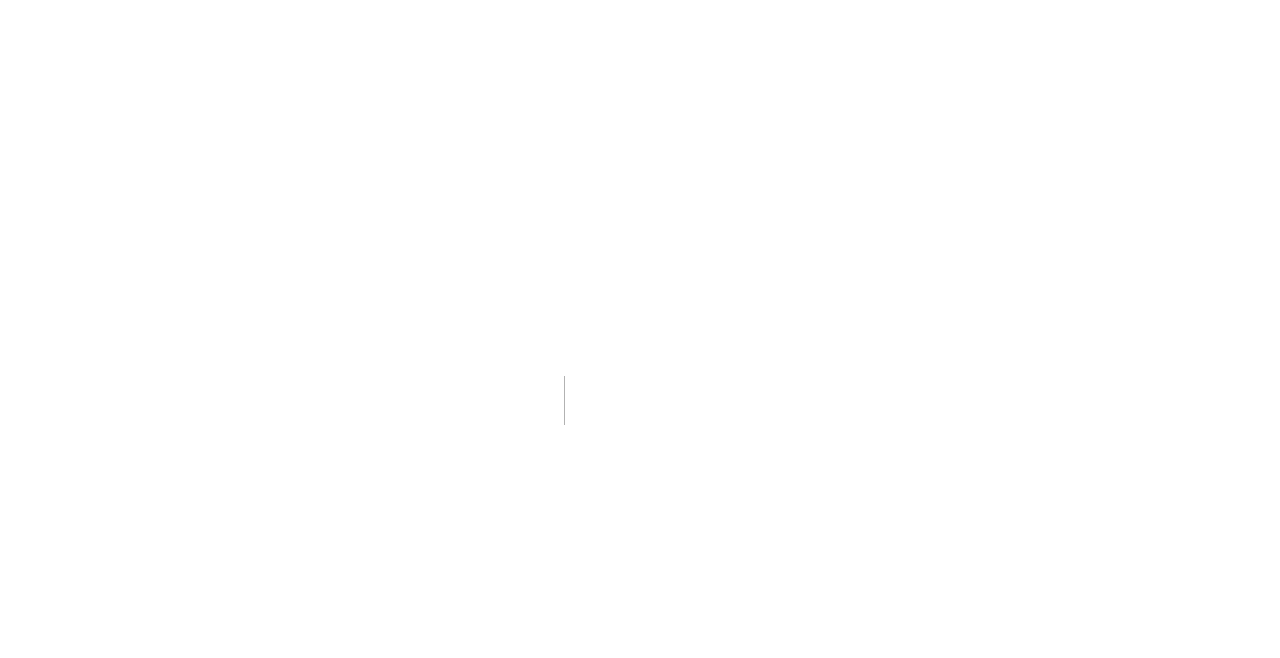
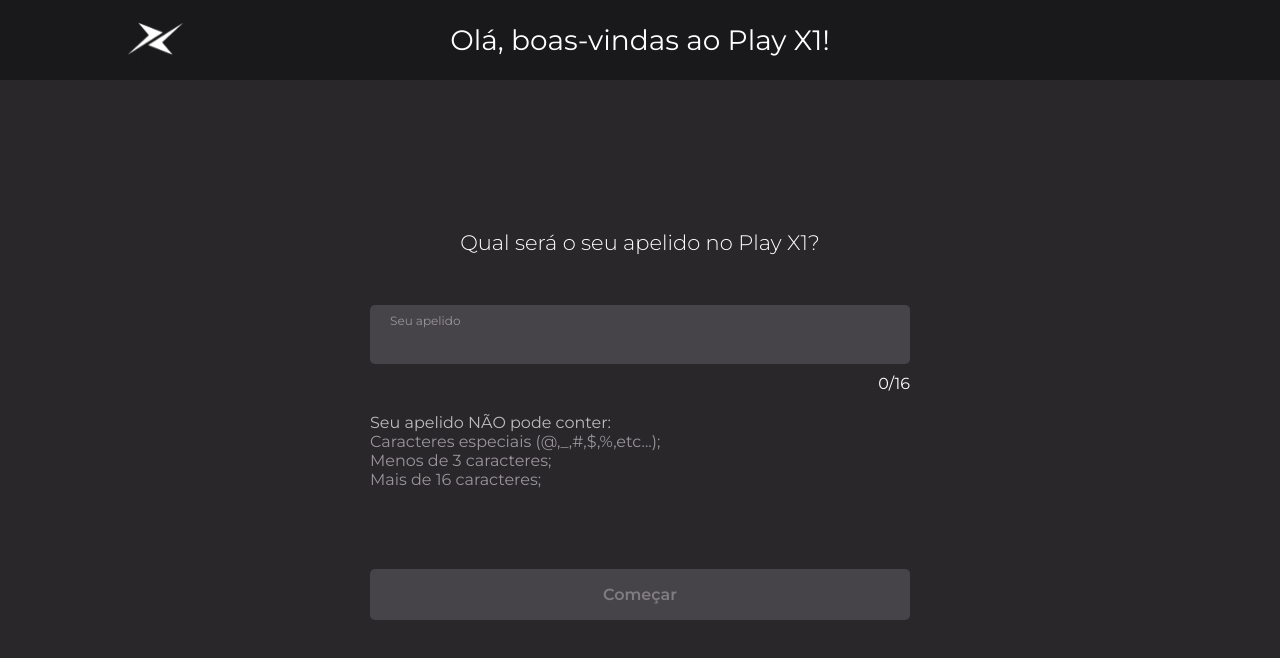
Before and after one commit to gaabscps/ProjetoX1, a Next.js app: page /welcome in a window 1280 px wide. Before the commit this address had no page. Shown: the top 658 px of the page. Built offline with nearby package versions, Linux system fonts and the light colour scheme.

Commit message:
✨ Fluxo cadastro Adicionado fluxo de cadastro mockado com pagina de boas vindas.

```diff
--- a/src/app/landing/useLanding.tsx
+++ b/src/app/landing/useLanding.tsx
@@ -7,8 +7,10 @@
     const [values, setValues] = useState({
         name: '',
         email: '',
+        cpf: '',
         password: '',
         confirmPassword: '',
+        birthDate: '',
     });
 
 
--- /dev/null
+++ b/src/app/welcome/components/Header/index.tsx
@@ -0,0 +1,15 @@
+import Image from 'next/image';
+import logo from '@/assets/svg/X1_logo_vertical_branco 1.svg';
+
+
+export default function WelcomeHeader() {
+
+    return (
+        <header>
+            <div className="w-100 welcome-header-container">
+                <Image className="welcome-header-logo" src={logo} alt='logo' />
+                <h5 className="h5-500">Olá, boas-vindas ao Play X1!</h5>
+            </div>
+        </header>
+    )
+}
--- /dev/null
+++ b/src/app/welcome/components/Header/styles/styles.module.scss
@@ -0,0 +1,31 @@
+.welcome-header-container {
+  height: 80px;
+  background: #19181a;
+  display: flex;
+  align-items: center;
+  justify-content: center;
+  position: relative;
+}
+
+.welcome-header-logo {
+  position: absolute;
+  left: 10%;
+}
+
+.welcome-body {
+  display: flex;
+  justify-content: center;
+}
+
+@media screen and (max-width: 768px) {
+  .welcome-header-logo {
+    left: 3%;
+    width: 40px;
+  }
+}
+
+@media screen and (max-width: 480px) {
+  .welcome-header-logo {
+    display: none;
+  }
+}
--- /dev/null
+++ b/src/app/welcome/page.tsx
@@ -0,0 +1,79 @@
+'use client'
+
+import Input from '@/components/Input';
+import WelcomeHeader from './components/Header';
+import { Body } from '@/components/Body';
+import { Button } from '@/components/Button';
+import check from '@/assets/svg/check.svg';
+import { useWelcome } from './useWelcome';
+import Link from 'next/link';
+import { ToastContainer } from 'react-toastify';
+import 'react-toastify/dist/ReactToastify.css';
+
+export default function Welcome() {
+
+
+    const welcome = useWelcome()
+    const { nickname, handleChange, handleSubmit, error, errorMessage } = welcome
+
+
+
+    return (
+        <>
+            <ToastContainer theme='dark' toastStyle={{
+                background: '#29272A',
+                fontSize: '14px',
+                boxShadow: '5px 5px 10px rgba(0, 0, 0, 0.25)',
+            }}
+            />
+            <WelcomeHeader />
+            <Body small marginTop="150px">
+                <div>
+                    <h6 style={{ marginBottom: '50px' }} className="h6-400 d-flex justify-content-center">Qual será o seu apelido no Play X1?</h6>
+                    <Input
+                        name="nickname"
+                        searchIcon={{
+                            right: '20px',
+                            bottom: '47px'
+                        }}
+                        icon={!error && nickname.nickname !== '' ? check : undefined}
+                        value={nickname.nickname}
+                        onChange={(e) => handleChange(e)}
+                        maxLength={16}
+                        label="Seu apelido"
+                        error={errorMessage}
+                        showMaxLength
+                        styledLabel
+                    />
+                </div>
+                <div className="color-black-7 mb-5">
+                    <p>
+                        Seu apelido NÃO pode conter:
+                    </p>
+                    <ul >
+                        <li className="color-black-6">
+                            <p>
+                                Caracteres especiais (@,_,#,$,%,etc...);
+                            </p>
+                        </li>
+                        <li className="color-black-6">
+                            <p>
+                                Menos de 3 caracteres;
+                            </p>
+                        </li>
+                        <li className="color-black-6">
+                            <p>
+                                Mais de 16 caracteres;
+                            </p>
+                        </li>
+                    </ul>
+                </div>
+                <div className="d-flex justify-content-center">
+                    <Link className="w-100" onClick={() => handleSubmit()} href={error ? '/welcome' : '/dashboard'}>
+                        <Button disabled={!nickname.nickname} width="100%" size="large" theme="primary" content="Começar" />
+                    </Link>
+                </div>
+            </Body>
+        </>
+    )
+}
--- /dev/null
+++ b/src/app/welcome/styles/styles.scss
@@ -0,0 +1 @@
+@import '../components/Header/styles/styles.module.scss';
--- /dev/null
+++ b/src/app/welcome/useWelcome.tsx
@@ -0,0 +1,70 @@
+import { useEffect, useState } from 'react';
+import { toast } from 'react-toastify';
+
+export const useWelcome = () => {
+    const [nickname, setNickname] = useState({
+        nickname: '',
+    });
+    const [error, setError] = useState(false)
+    const [errorMessage, setErrorMessage] = useState('')
+
+    // FORMS
+    const handleChange = (event: any) => {
+        const fieldValue = event.target.value
+        const fieldName = event.target.name
+
+        setNickname((currentValues) => {
+            return {
+                ...currentValues,
+                [fieldName]: fieldValue,
+            }
+        })
+    }
+
+    const validation = () => {
+        const specialCharacters = ['@', '_', '-', '#', '$', '%', '¨', '&', '*', '(', ')', '+', '=', '/', '?', '>', '<', '|', '!', '{', '}', '[', ']', '^', '~', '´', '`'];
+
+        if (specialCharacters.some(char => nickname.nickname.includes(char))) {
+            setError(true);
+            setErrorMessage('Seu apelido não pode conter caracteres especiais');
+            return;
+        }
+        if (nickname.nickname.length < 3) {
+            setError(true)
+            setErrorMessage('Seu apelido não pode conter menos de 3 caracteres')
+            return
+        } else {
+            setError(false)
+            setErrorMessage('')
+            return
+        }
+    }
+
+    const handleSubmit = () => {
+        if (error) {
+            if (nickname.nickname === 'admin') {
+                setError(true)
+                setErrorMessage('Apelido indisponível')
+            }
+            else {
+                toast.error('Preencha os campos corretamente')
+                return
+            }
+        }
+    }
+
+    useEffect(() => {
+        if (nickname.nickname !== '') {
+            validation()
+        }
+    }, [nickname.nickname])
+
+    return {
+        handleChange,
+        handleSubmit,
+        validation,
+        error,
+        errorMessage,
+        nickname
+    }
+}
--- a/src/components/Body/index.tsx
+++ b/src/components/Body/index.tsx
@@ -5,6 +5,7 @@
   marginBottom?: string;
   marginTop?: string;
   carousel?: boolean;
+  small?: boolean;
 }
 export function Body({
   children,
@@ -12,11 +13,13 @@
   marginBottom,
   marginTop,
   carousel,
+  small,
 }: BodyProps) {
   return (
     <section
       className={`${className || ''} ${
         carousel ? 'carouselSectionBody' : 'sectionBody'
+      } ${small ? 'smallSectionBody' : ''
       }`}
       style={{
         marginBottom: marginBottom || '0px',
--- a/src/components/Body/styles/styles.module.scss
+++ b/src/components/Body/styles/styles.module.scss
@@ -5,14 +5,25 @@
   margin: 0 auto;
 }
 
+.smallSectionBody {
+  max-width: 540px;
+}
+
 @media screen and (max-width: 1110px) {
   .sectionBody {
     // max-width: 600px;
     margin: 0 20px;
+  }
+  .smallSectionBody {
+    margin: 0 auto;
   }
 }
 @media screen and (max-width: 768px) {
   .sectionBody {
     margin: 0 20px;
   }
+  .smallSectionBody {
+    margin: 0 auto;
+    max-width: 90%
+  }
 }
--- a/src/components/Input/index.tsx
+++ b/src/components/Input/index.tsx
@@ -1,10 +1,10 @@
-import React, { useState } from 'react';
+import React, { useEffect, useState } from 'react';
 import Image from 'next/image';
 import lupa from '@/assets/svg/lupa.svg';
 
 interface InputProps {
   onChange?: (e: React.ChangeEvent<HTMLInputElement>) => void;
-  value?: string | number | null;
+  value?: any;
   label?: string;
   placeholder?: string;
   type?: string;
@@ -15,10 +15,15 @@
   required?: boolean;
   marginBottom?: string;
   maxLength?: number;
+  showMaxLength?: boolean;
   maxHeight?: string;
   searchIcon?: {
     bottom: string;
+    right?: string;
   };
+  icon?: any;
+  error?: string;
+  styledLabel?: boolean;
 }
 
 export default function Input({
@@ -35,34 +40,47 @@
   required,
   marginBottom = '20px',
   maxLength,
-  searchIcon
+  showMaxLength,
+  searchIcon,
+  icon,
+  error,
+  styledLabel,
 }: InputProps) {
   const [showPassword, setShowPassword] = useState(false);
+  const [characterCount, setCharacterCount] = useState(0);
+
 
   const toggleShowPassword = () => {
     setShowPassword(!showPassword);
   };
 
+  useEffect(() => {
+    if (value) {
+      setCharacterCount(value.length);
+    }
+    else {
+      setCharacterCount(0);
+    }
+  }, [value]);
+
   return (
-    <div
+    <><div
       style={{ marginBottom: marginBottom }}
       className="d-flex flex-column input-container"
     >
-      {label && <label htmlFor={name}>{label}</label>}
+      {label && <label className={`${error ? 'input-error' : ''} ${styledLabel ? 'styled-label' : ''}`} htmlFor={name}>{label}</label>}
       <input
         onChange={onChange}
         value={value || ''}
         placeholder={placeholder}
         type={showPassword ? 'text' : type}
-        className={`${className} input-${type} ${disabled ? 'disabled' : ''
-          } input`}
+        className={`${className}  input-${type} ${disabled ? 'disabled' : ''} ${error ? 'input-error-container' : ''} ${styledLabel ? 'input-styled-label' : ''} input`}
         id={name}
         name={name}
         style={{ ...style, maxHeight: maxHeight }}
         disabled={disabled}
         required={required}
-        maxLength={maxLength}
-      />
+        maxLength={maxLength} />
       {type === 'password' && (
         <>
           <button
@@ -79,6 +97,24 @@
           <Image src={lupa} alt='lupa' />
         </div>
       )}
+      {icon && (
+        <div className='ml-1' style={{ position: 'absolute', bottom: searchIcon?.bottom, right: searchIcon?.right }}>
+          <Image src={icon} alt='lupa' />
+        </div>
+      )}
+      <div style={{ marginTop: '10px' }} className={`d-flex justify-content-${error ? 'between' : 'end'} align-items-center`}>
+        {error && <p className='input-error'>{error}</p>}
+        {showMaxLength && maxLength && (
+          <div
+            className={`d-flex justify-content-end ${error ? 'input-error' : ''}`}>
+            <p>
+              {characterCount}/{maxLength}
+            </p>
+          </div>
+        )}
+      </div>
     </div>
+
+    </>
   );
 }
--- a/src/components/Input/styles/styles.module.scss
+++ b/src/components/Input/styles/styles.module.scss
@@ -7,6 +7,7 @@
   background-color: var(--color-black-2);
   border-radius: 5px;
   position: relative;
+  color: var(--color-black-8);
   &:hover {
     background: var(--color-black-3);
   }
@@ -52,6 +53,27 @@
   color: #999999;
 }
 
+.styled-label {
+  position: absolute;
+  left: 20px;
+  top: 8px;
+  z-index: 100;
+  font-size: var(--text-size-small);
+  color: var(--color-black-6);
+}
+
+.input-styled-label {
+  padding: 30px 30px 10px 20px;
+}
+
+.input-error {
+  color: var(--color-error);
+}
+
+.input-error-container {
+  border: 1px solid var(--color-error);
+}
+
 input[type='date']::-webkit-calendar-picker-indicator {
   filter: invert(1); /* Inverte a cor do ícone */
   transform: scale(1.3); /* Aumenta o ícone */
--- a/src/styles/app/styles.scss
+++ b/src/styles/app/styles.scss
@@ -1,4 +1,5 @@
-@import "../../app/landing/styles/styles.scss";
-@import "../../app/dashboard/styles/styles.scss";
-@import "../../app/challenge/styles/styles.scss";
-@import "../../app/challenges/styles/styles.scss";
+@import '../../app/challenge/styles/styles.scss';
+@import '../../app/challenges/styles/styles.scss';
+@import '../../app/dashboard/styles/styles.scss';
+@import '../../app/landing/styles/styles.scss';
+@import '../../app/welcome/styles/styles.scss';
```
Also changed, not shown: src/app/landing/components/ModalBody/Register/index.tsx (+29 -8 lines), src/assets/svg/check.svg (added).
